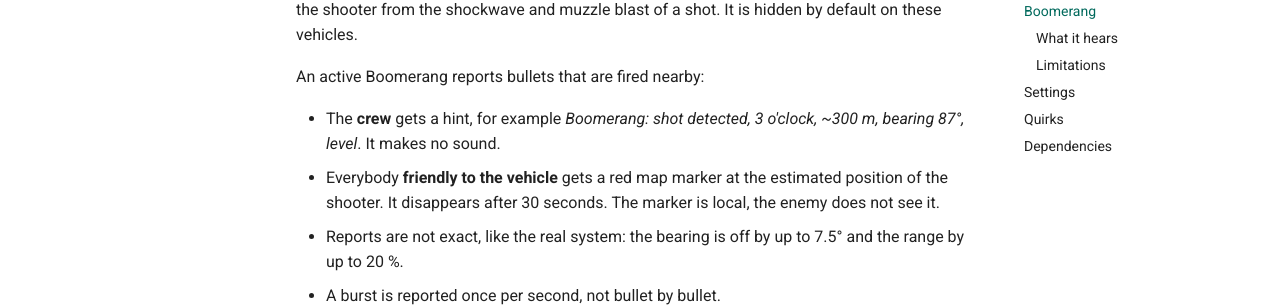
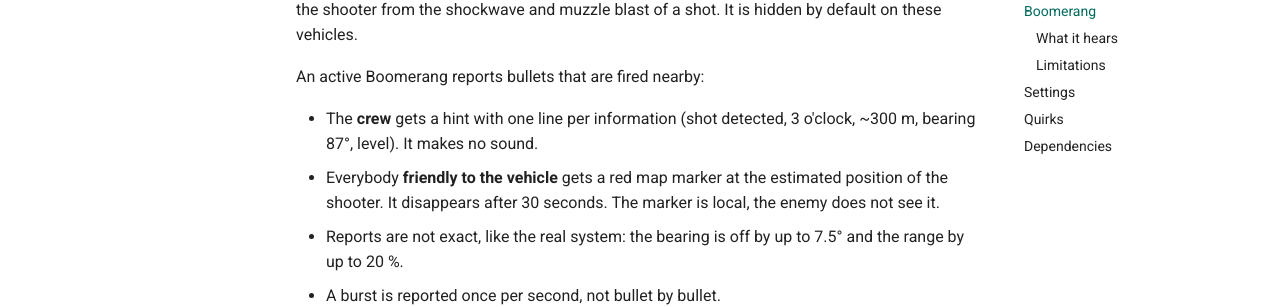
Before and after one commit to Andx667/EW-Compats, an MkDocs documentation site: the page built from docs/compat-cup.md, in a window 1280 px wide and 900 px high, scrolled down 1231 px. Shown: the part 151-458 px from the top of the window. Built offline with MkDocs 1.6.1 and Material for MkDocs 9.7.7, drawn with Linux system fonts in a browser that asks for light colours; plug-ins that fetch from the network failed and are left out; comment, search, counter and statistics services are not loaded.

```diff
--- a/docs/compat-cup.md
+++ b/docs/compat-cup.md
@@ -33,7 +33,7 @@ Vehicles with a Boomerang shot finder (HMMWV, MATV and RG-31 families) get *Acti
 
 An active Boomerang reports bullets that are fired nearby:
 
-- The **crew** gets a hint, for example *Boomerang: shot detected, 3 o'clock, ~300 m, bearing 87°, level*. It makes no sound.
+- The **crew** gets a hint with one line per information (shot detected, 3 o'clock, ~300 m, bearing 87°, level). It makes no sound.
 - Everybody **friendly to the vehicle** gets a red map marker at the estimated position of the shooter. It disappears after 30 seconds. The marker is local, the enemy does not see it.
 - Reports are not exact, like the real system: the bearing is off by up to 7.5° and the range by up to 20 %.
 - A burst is reported once per second, not bullet by bullet.
```
Also changed, not shown: 2 other files.
